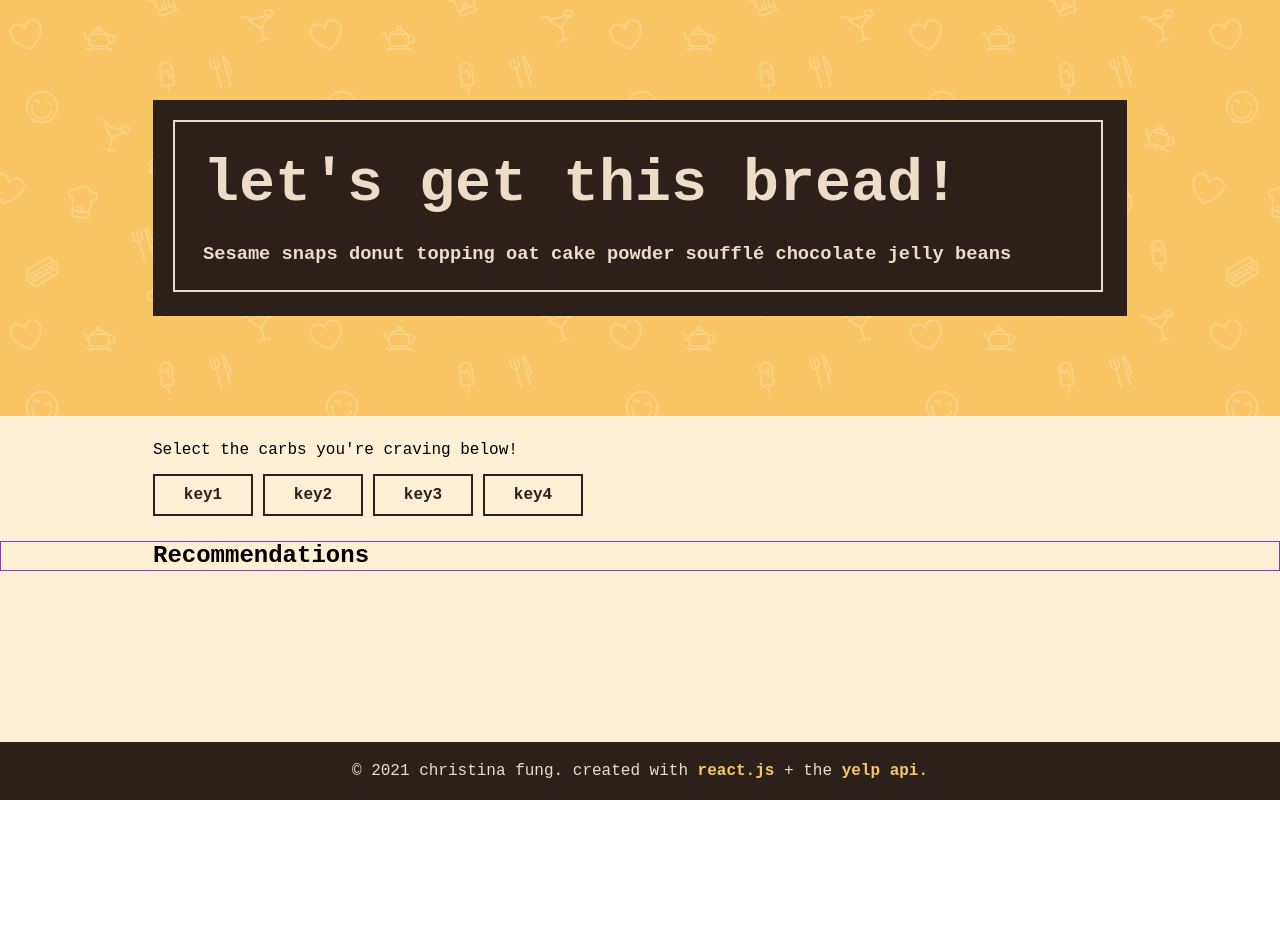
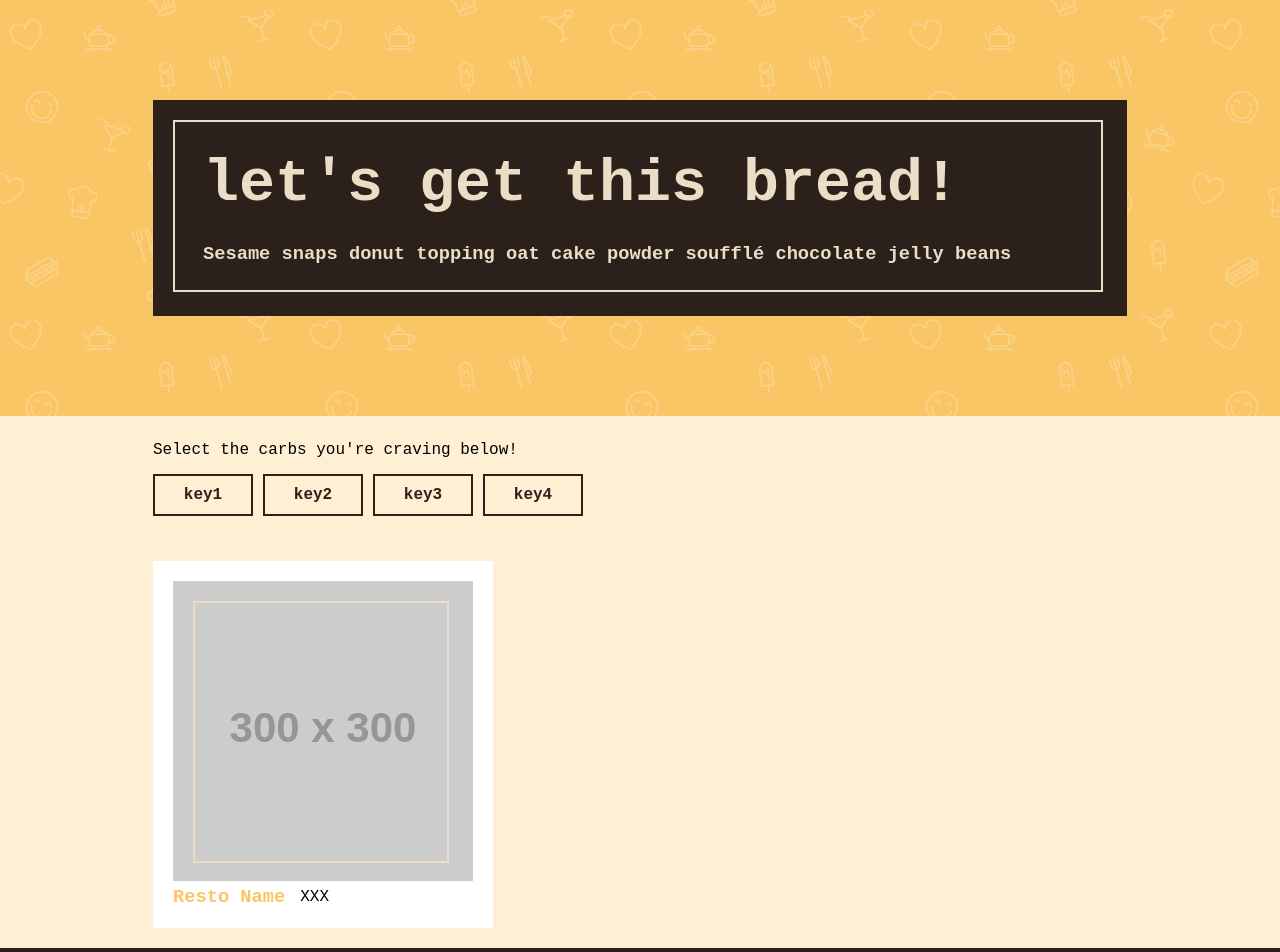
Before and after one commit to ChristinaFung/get-this-bread, a React (Create React App) app: page / in a window 1280 px wide. Shown: the top 952 px of the page. Before the commit the page ends 800 px from the top, so only its background shows below. Built offline with nearby package versions, Linux system fonts and the light colour scheme.

Commit message:
#5: WIP result card template; minor jsx syntax updates

```diff
--- a/src/components/CategoryButton/CategoryButton.js
+++ b/src/components/CategoryButton/CategoryButton.js
@@ -4,6 +4,7 @@ import "./CategoryButton.css";
 class CategoryButton extends React.Component {
 	static defaultProps = {
 		buttonLabel: 'Category Button'
+		// todo: add custom class prop
 	}
 
 	render() {
--- a/src/components/Recommendations/Recommendations.css
+++ b/src/components/Recommendations/Recommendations.css
@@ -1,3 +1,3 @@
 .recommendations {
-    border: 1px solid darkorchid;
+    padding: 20px 0;
 }
--- a/src/components/Recommendations/Recommendations.js
+++ b/src/components/Recommendations/Recommendations.js
@@ -1,11 +1,14 @@
 import React from "react";
-import './Recommendations.css';
+import "./Recommendations.css";
+import ResultCard from "../../components/ResultCard/ResultCard";
 class Recommendations extends React.Component {
 	render() {
 		return (
 			<div className="recommendations">
 				<div className="inner-content">
-					<h2>Recommendations</h2>
+					{/* <h2>Recommendations</h2> */}
+					{/* WIP component */}
+					<ResultCard/>
 				</div>
 			</div>
 		)
--- /dev/null
+++ b/src/components/ResultCard/ResultCard.css
@@ -0,0 +1,30 @@
+.result-card {
+	background: #fff;
+	/* border: 2px solid #2b201a; */
+	padding: 20px;
+	display: inline-block;
+}
+
+.img-container {
+	position: relative;
+}
+
+.img-container::before {
+	content: '';
+	position: absolute;
+	top: 20px;
+	left: 20px;
+	border: 2px solid #ecddc7;
+	width: calc(100% - 48px);
+	height: calc(100% - 48px);
+	z-index:
+}
+
+.resto-header {
+	display: flex;
+	align-items: center;
+}
+
+.resto-name {
+	margin-right: 15px;
+}
--- /dev/null
+++ b/src/components/ResultCard/ResultCard.js
@@ -0,0 +1,35 @@
+/* eslint-disable no-template-curly-in-string */
+import React from "react";
+import "./ResultCard.css";
+
+class ResultCard extends React.Component {
+	static defaultProps = {
+		name: "Resto Name",
+		price: "XXX",
+		url: "#",
+		imgUrl: "http://placehold.it/300x300"
+	}
+
+	render() {
+		const name = this.props.name;
+		const price = this.props.price;
+		const url = this.props.url;
+		const imgUrl = this.props.imgUrl;
+
+		return (
+			<div className="result-card">
+				<div className="img-container">
+					<img src={imgUrl} alt="" />
+				</div>
+				<div className="copy-container">
+					<div className="resto-header">
+						<h3 className="resto-name"><a href={url}>{name}</a></h3>
+						<p className="price">{price}</p>
+					</div>
+				</div>
+			</div>
+		)
+	}
+}
+
+export default ResultCard;
--- a/src/components/SelectionMenu/SelectionMenu.js
+++ b/src/components/SelectionMenu/SelectionMenu.js
@@ -3,9 +3,9 @@ import "./SelectionMenu.css";
 import CategoryButton from "../../components/CategoryButton/CategoryButton";
 
 const buttonKeys = ['key1', 'key2', 'key3', 'key4'];
-const buttons = 	buttonKeys.map((key) => {
+const buttons = buttonKeys.map((key) => {
 	return (
-		<CategoryButton buttonLabel={key}/>
+		<CategoryButton buttonLabel={key} key={key}/>
 	);
 });
 class SelectionMenu extends React.Component {
```
